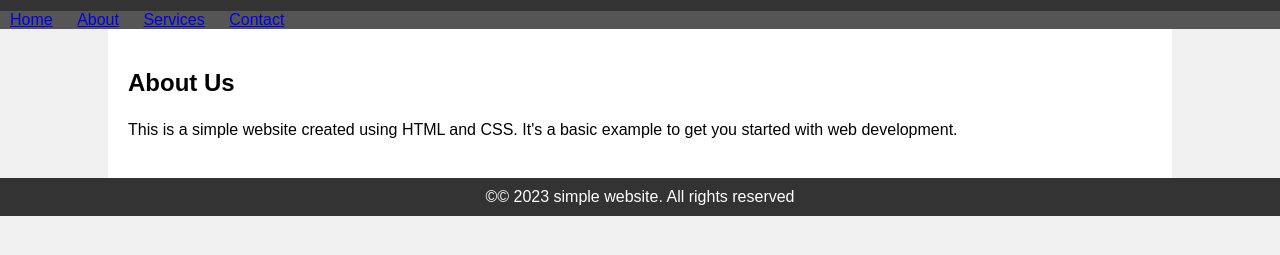
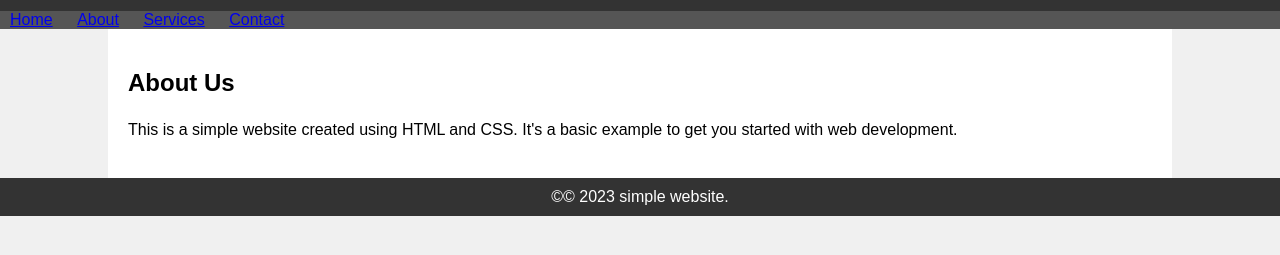
Before and after one commit to JamesEntenia/simple-website, a plain HTML site: page index.html in a window 1280 px wide. Shown: the part 89-344 px from the top of the page. Drawn offline with Linux system fonts and the light colour scheme.

Commit message:
change footer

```diff
--- a/index.html
+++ b/index.html
@@ -72,7 +72,7 @@
         <p>This is a simple website created using HTML and CSS. It's a basic example to get you started with web development.</p>
     </div>
     <footer>
-        &copy;© 2023 simple website. All rights reserved
+        &copy;© 2023 simple website.
     </footer>
 </body>
 </html>
```
